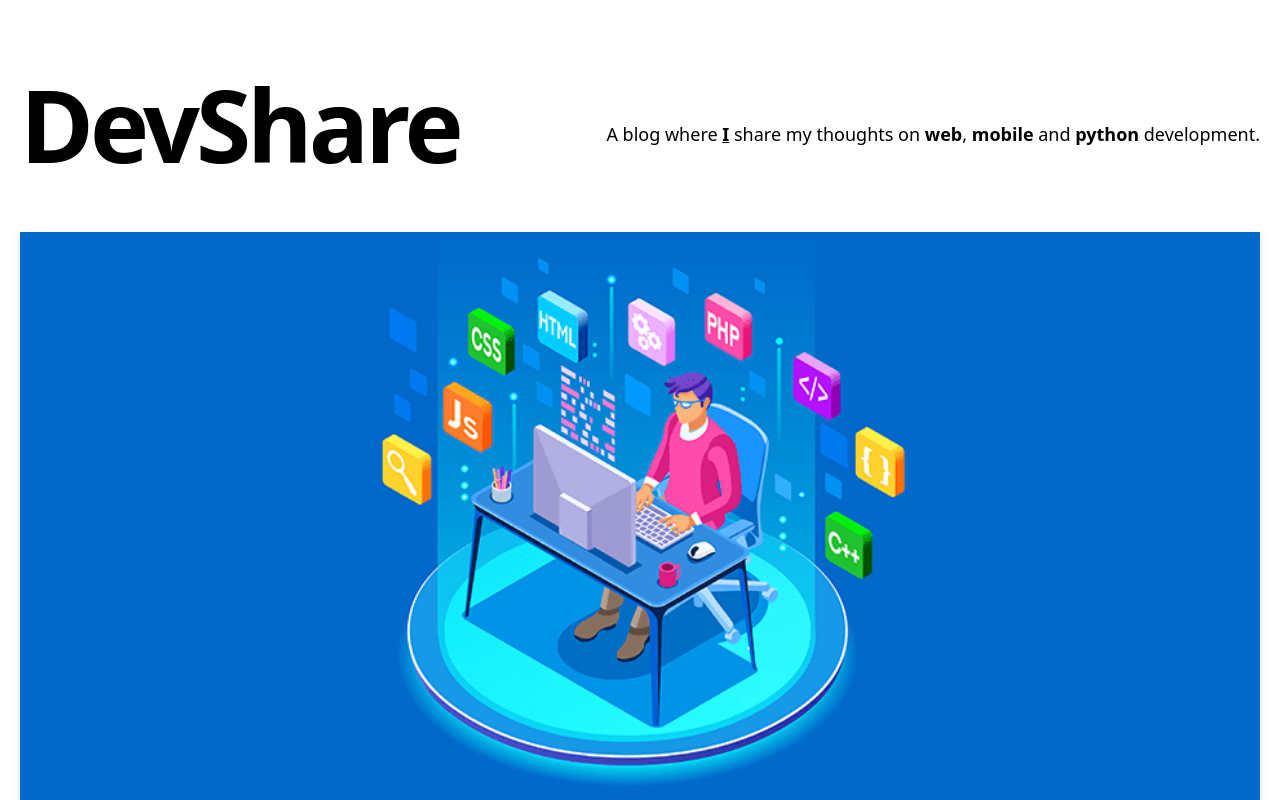
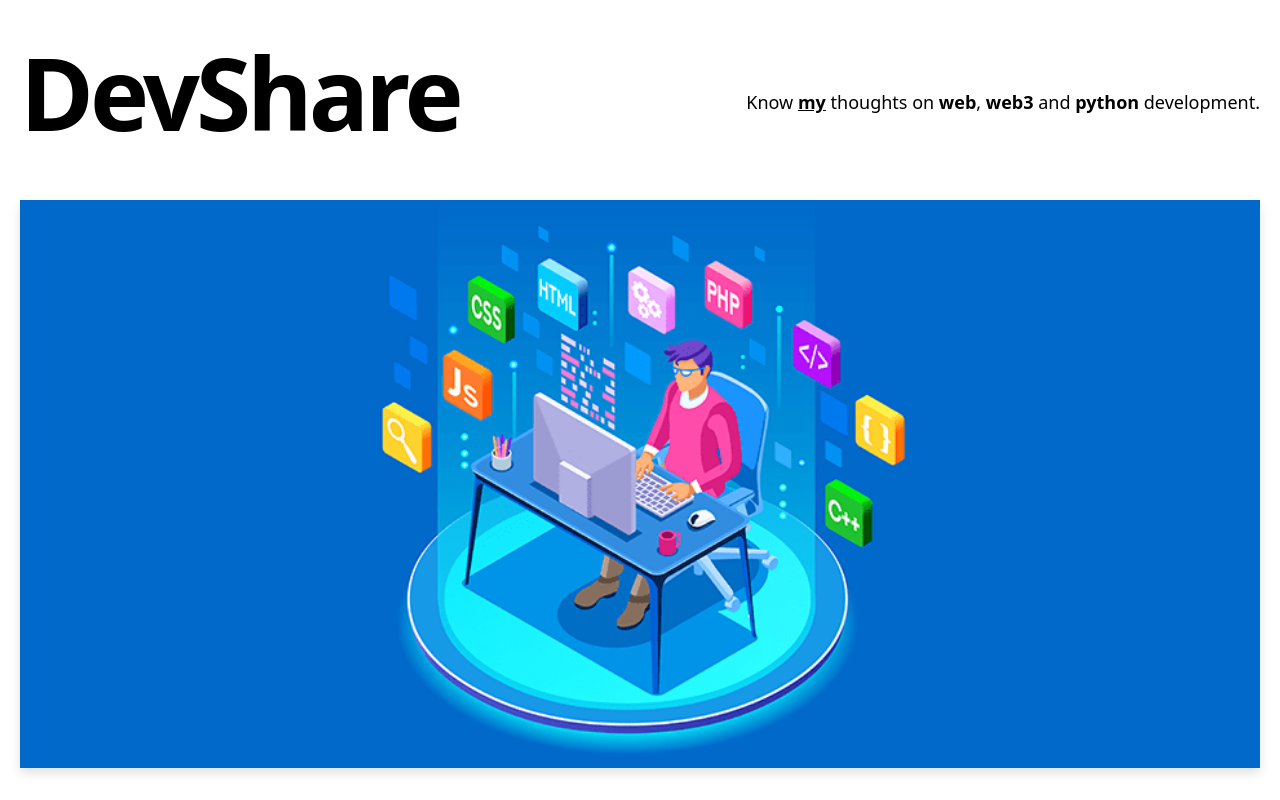
Before and after one commit to kanugurajesh/kanugurajesh.github.io, a Next.js app: page / in a window 1280 px wide. Shown: the top 800 px of the page. Built offline with nearby package versions, Linux system fonts and the light colour scheme.

Commit message:
Updating the content

```diff
--- a/components/cover-image.tsx
+++ b/components/cover-image.tsx
@@ -16,8 +16,8 @@ const CoverImage = ({ title, src, slug }: Props) => {
       className={cn('shadow-sm w-full', {
         'hover:shadow-lg transition-shadow duration-200': slug,
       })}
-      width={1300}
-      height={630}
+      width={500}
+      height={400}
     />
   )
   return (
--- a/components/header.tsx
+++ b/components/header.tsx
@@ -3,7 +3,7 @@ import { Blog_Name } from '../lib/constants'
 
 const Header = () => {
   return (
-    <h2 className="text-2xl md:text-4xl font-bold tracking-tight md:tracking-tighter leading-tight mb-20 mt-8">
+    <h2 className="text-2xl md:text-4xl font-bold tracking-tight md:tracking-tighter leading-tight mb-20 mt-5">
       <Link href="/" className="hover:underline">
         {Blog_Name}
       </Link>
--- a/components/intro.tsx
+++ b/components/intro.tsx
@@ -2,12 +2,12 @@ import { CMS_NAME, Blog_Name } from '../lib/constants'
 
 const Intro = () => {
   return (
-    <section className="flex-col md:flex-row flex items-center md:justify-between mt-16 mb-16 md:mb-12">
+    <section className="flex-col md:flex-row flex items-center md:justify-between mt-8 mb-16 md:mb-12">
       <h1 className="text-5xl md:text-8xl font-bold tracking-tighter leading-tight md:pr-8">
         {Blog_Name}
       </h1>
       <h4 className="text-center md:text-left text-lg mt-5 md:pl-8">
-        A blog where <a href="https://rajeshportfolio.me" className='font-bold underline underline-offset-6' target='_blank'>I</a> share my thoughts on <b>web</b>, <b>mobile</b> and <b>python</b> development.
+        Know <a href="https://rajeshportfolio.me" className='font-bold underline underline-offset-6' target='_blank'>my</a> thoughts on <b>web</b>, <b>web3</b> and <b>python</b> development.
       </h4>
     </section>
   )
```
